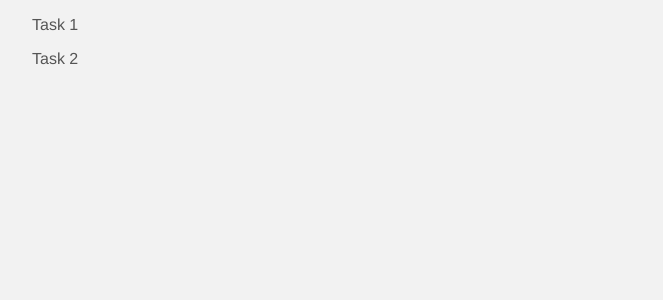
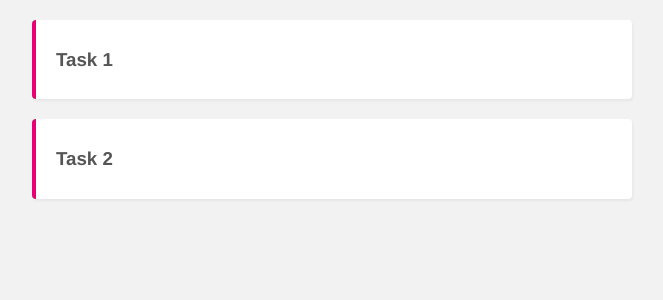
Before and after one commit to deepak0023/vuejs_project, a Vue app: page / in a window 1280 px wide. Shown: the top 300 px of the page, without its empty margins (308-971 px from the left). Built offline with nearby package versions, Linux system fonts and the light colour scheme; data requests are answered from the project's data file.

Commit message:
Task Listing : Add component for single task listing which shows the task details

```diff
--- /dev/null
+++ b/src/components/SingleTask.vue
@@ -0,0 +1,35 @@
+<template>
+  <div class="task">
+    <div class="actions">
+      <h3 @click="showDetails = !showDetails">{{ task.title }}</h3>
+    </div>
+    <div v-if="showDetails" class="details">
+      <p>{{ task.details }}</p>
+    </div>
+  </div>
+</template>
+
+<script>
+export default {
+  props: ["task"],
+  data() {
+    return {
+      showDetails: false,
+    };
+  },
+};
+</script>
+
+<style scoped>
+.task {
+  margin: 20px auto;
+  background: white;
+  padding: 10px 20px;
+  border-radius: 4px;
+  box-shadow: 1px 2px 3px rgba(0, 0, 0, 0.05);
+  border-left: 4px solid #e90074;
+}
+h3 {
+  cursor: pointer;
+}
+</style>
--- a/src/views/Home.vue
+++ b/src/views/Home.vue
@@ -2,16 +2,18 @@
   <div class="home">
     <div v-if="tasks.length">
       <div v-for="task in tasks" :key="task.id">
-        <p>{{ task.title }}</p>
+        <SingleTask :task="task" />
       </div>
     </div>
   </div>
 </template>
 
 <script>
+import SingleTask from "../components/SingleTask.vue";
+
 export default {
   name: "HomeView",
-  components: {},
+  components: { SingleTask },
   data() {
     return {
       tasks: [],
```
